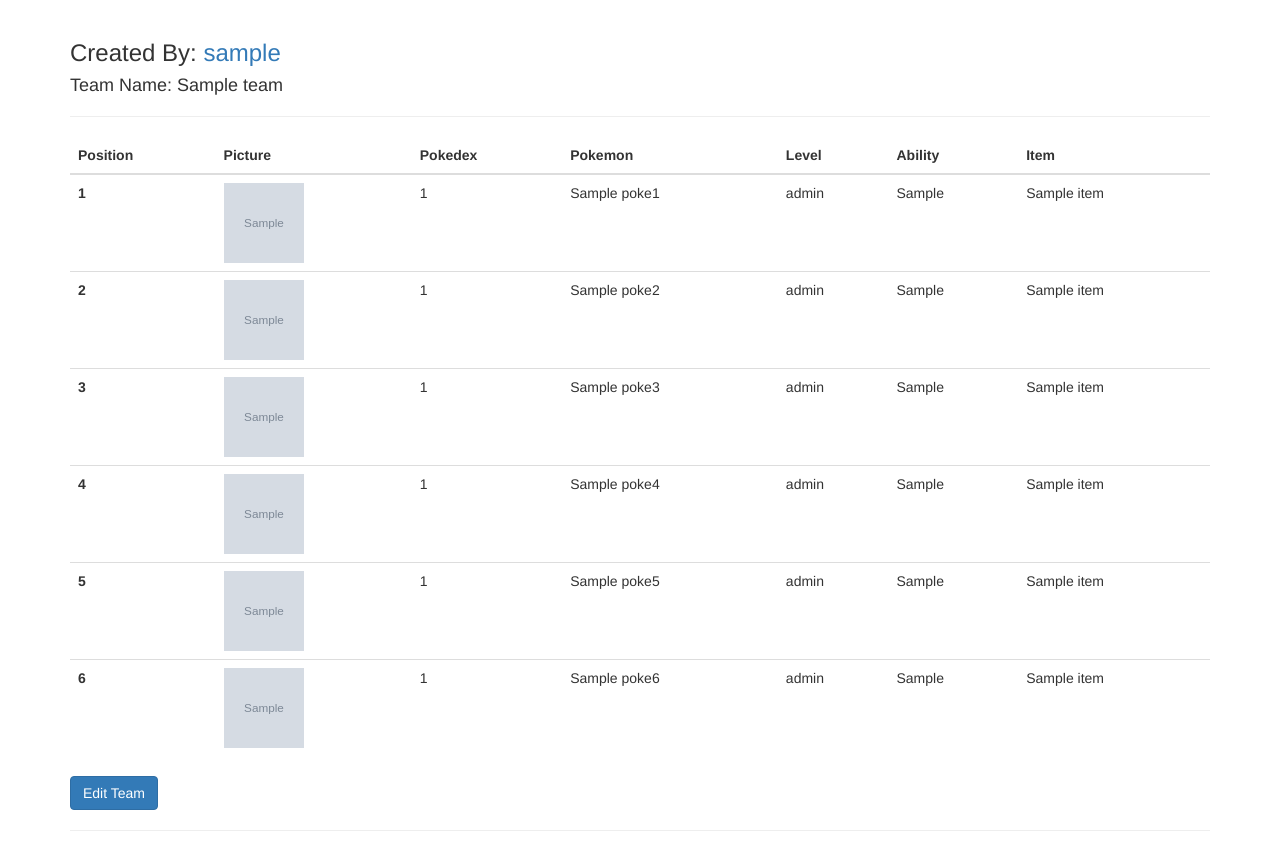
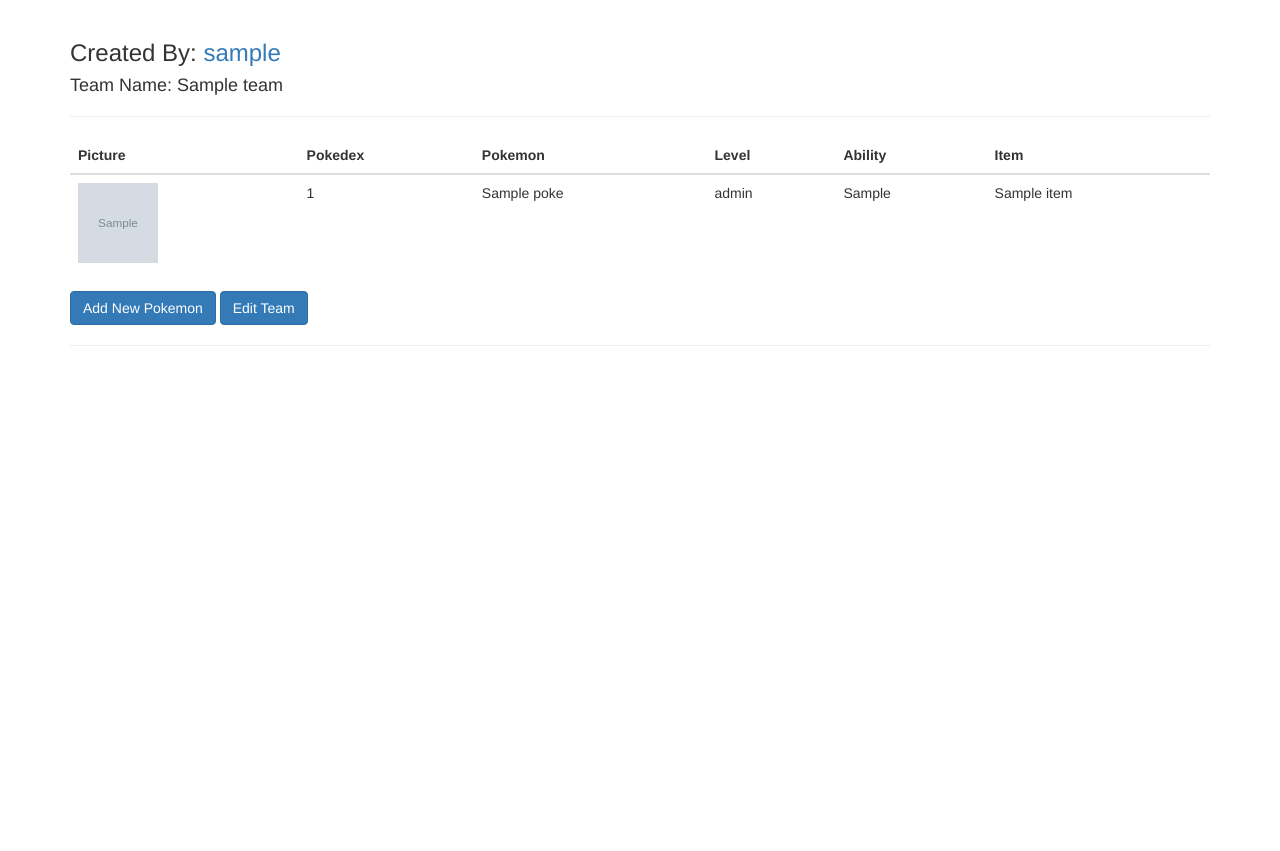
Before and after one commit to ZachBrader/Project-5-CSS436, a Flask app: template app/templates/pokemon/teampage.html in a window 1280 px wide. Shown: the part 52-903 px from the top of the page. After the commit the page ends 398 px from the top, so only its background shows below. Run offline with Flask 2, Linux system fonts and the light colour scheme; the template is opened without the code that fills it: most values are stand-ins (such as "Sample title", 1, 10 or a date in 2020); grey boxes marked "Sample" are stand-in pictures; some libraries are stand-ins or nearby versions.

Commit message:
Made displaying pokemon more dynamic

```diff
--- a/app/templates/pokemon/_pokemon.html
+++ b/app/templates/pokemon/_pokemon.html
@@ -1,6 +1,8 @@
+<tr>
     <td><img src="{{ poke.picture}}"></td>
     <td>{{ poke.id }}</td>
     <td>{{ poke.name }}</td>
     <td>{{ poke.level }}</td>
     <td>{{ poke.hidden_abilities[0] }}</td>
     <td>{{ poke.item }}</td>
+</tr>
--- a/app/templates/pokemon/teampage.html
+++ b/app/templates/pokemon/teampage.html
@@ -22,7 +22,6 @@
 <div class="table-responsive">
     <table class="table">
         <thead>
-            <th scope="col">Position</th>
             <th scope="col">Picture</th>
             <th scope="col">Pokedex</th>
             <th scope="col">Pokemon</th>
@@ -31,56 +30,13 @@
             <th scope="col">Item</th>
         </thead>
         <tbody>
-            <tr>
-                <th scope="row">1</th>
-                {% if team.poke1 %}
-                    {% set poke = team.poke1 %}
-                    {% include 'pokemon/_pokemon.html' %}
-                {% else %}
-                <td><b>No pokemon in this team!</b></td>
-                {% endif %}
-            </tr>
-            <tr>
-                {% if team.poke2 %}
-                    <th scope="row">2</th>
-                    {% set poke = team.poke2 %}
-                    {% include 'pokemon/_pokemon.html' %}
-                {% endif %}
-            </tr>
-            <tr>
-                {% if team.poke3 %}
-                    <th scope="row">3</th>
-                    {% set poke = team.poke3 %}
-                    {% include 'pokemon/_pokemon.html' %}
-                {% endif %}
-            </tr>
-            <tr>
-                {% if team.poke4 %}
-                    <th scope="row">4</th>
-                    {% set poke = team.poke4 %}
-                    {% include 'pokemon/_pokemon.html' %}
-                {% endif %}
-            </tr>
-            <tr>
-                {% if team.poke5 %}
-                    <th scope="row">5</th>
-                    {% set poke = team.poke5 %}
-                    {% include 'pokemon/_pokemon.html' %}
-                {% endif %}
-            </tr>
-            <tr>
-                {% if team.poke6 %}
-                    <th scope="row">6</th>
-                    {% set poke = team.poke6 %}
-                    {% include 'pokemon/_pokemon.html' %}
-                {% else %}
-                    {% set less_than_cap = True %}
-                {% endif %}
-            </tr>
+            {% for poke in team.pokemon %}
+                {% include 'pokemon/_pokemon.html' %}
+            {% endfor %}
         </tbody>
     </table>
 </div>
-{% if less_than_cap %}
+{% if team.count < 7 %}
 <a href="{{ url_for('poke.addnewpokemon', username=team.UserName, teamname=team.TeamName)}}"><button type="button" class="btn btn-primary">Add New Pokemon</button></a>
 {% endif %}
 <a href="{{ url_for('poke.editteam', username=team.UserName, teamname=team.TeamName)}}"><button type="button" class="btn btn-primary">Edit Team</button></a>
```
Also changed, not shown: app/blueprints/pokemon/routes.py (+11 -9 lines), app/templates/_team.html (+6 -43 lines). Lines whose indentation alone changed are shown as unchanged.
